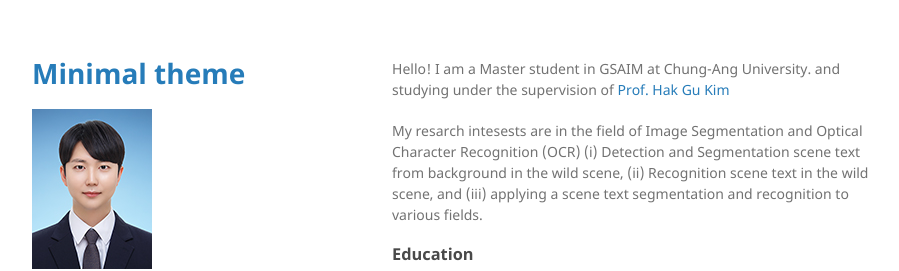
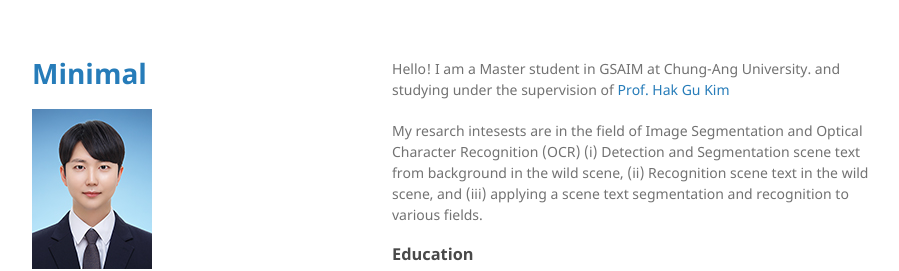
Before and after one commit to khojun611/khojun97, a Jekyll site: the page built from index.md, in a window 1280 px wide. Shown: the top 271 px of the page, without its empty margins (178-1077 px from the left). Built offline with Jekyll 4.4.1, drawn with Linux system fonts in a browser that asks for light colours.

Commit message:
Update _config.yml

```diff
--- a/_config.yml
+++ b/_config.yml
@@ -1,4 +1,4 @@
-title: Minimal theme
+title: Minimal
 subtitle: (김호준, @HOJUN)
 logo: /assets/img/블루-웹용.jpg
 description: Master student in GSAIM at Chung-Ang University
```
